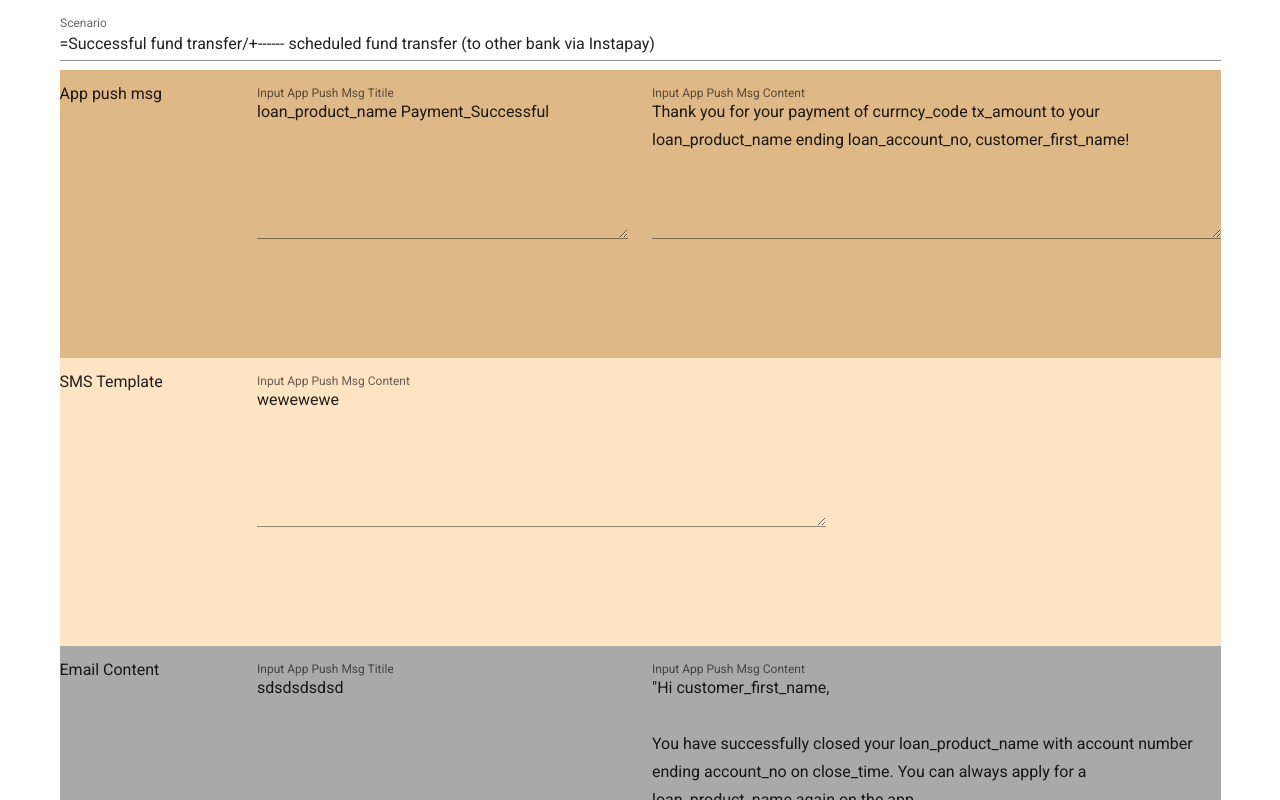
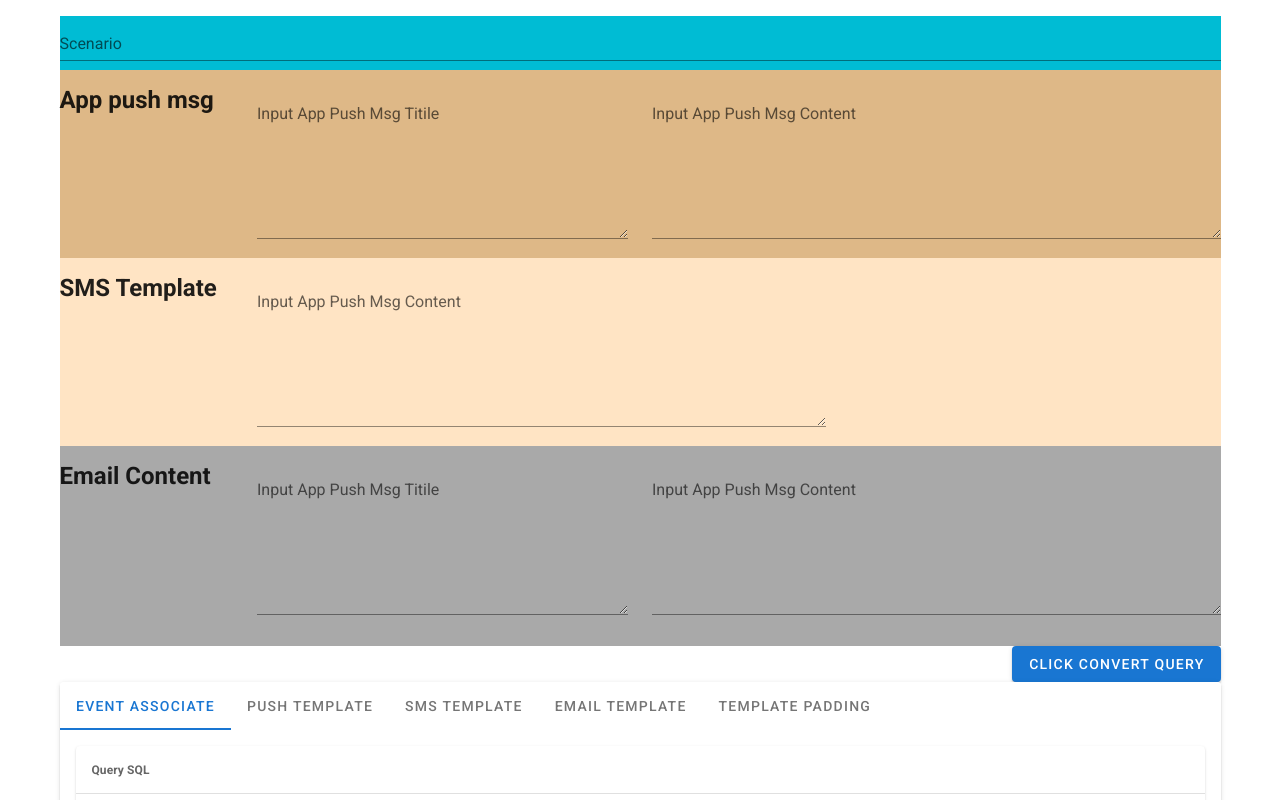
Before and after one commit to Thap1/Convert-Data, a Vue app: page / in a window 1280 px wide. Shown: the top 800 px of the page. Built offline with nearby package versions, Linux system fonts and the light colour scheme.

Commit message:
update query email

```diff
--- a/src/components/template/InputPushTemplate.vue
+++ b/src/components/template/InputPushTemplate.vue
@@ -1,21 +1,21 @@
 <template>
   <v-container>
-    <v-text-field v-model="scenario" label="Scenario"></v-text-field>
+    <div class="input-scenario"><v-text-field v-model="scenario" color="orange orange-darken-4" label="Scenario"></v-text-field></div>
     <div class="main-push">
       <v-row>
         <v-col cols="12" md="2">
-          <div class="">App push msg</div>
+          <h2>App push msg</h2>
         </v-col>
         <v-col cols="12" md="4">
           <v-textarea
-            color="orange orange-darken-4"
+            color=""
             label="Input App Push Msg Titile"
             v-model="pushTitle"
           ></v-textarea
         ></v-col>
         <v-col cols="12" md="6">
           <v-textarea
-            color="orange orange-darken-4"
+            color=""
             label="Input App Push Msg Content"
             v-model="pushContent"
           ></v-textarea
@@ -26,12 +26,12 @@
     <div class="main-sms">
       <v-row>
         <v-col cols="12" md="2">
-          <div class="">SMS Template</div>
+          <h2>SMS Template</h2>
         </v-col>
 
         <v-col cols="12" md="6">
           <v-textarea
-            color="orange orange-darken-4"
+            color=""
             label="Input App Push Msg Content"
             v-model="smsContent"
           ></v-textarea
@@ -41,19 +41,19 @@
     <div class="main-email">
       <v-row>
         <v-col cols="12" md="2">
-          <div class="">Email Content</div>
+          <h2>Email Content</h2>
         </v-col>
 
         <v-col cols="12" md="4">
           <v-textarea
-            color="orange orange-darken-4"
+            color=""
             label="Input App Push Msg Titile"
             v-model="emailTitle"
           ></v-textarea
         ></v-col>
         <v-col cols="12" md="">
           <v-textarea
-            color="orange orange-darken-4"
+            color=""
             label="Input App Push Msg Content"
             v-model="emailContent"
           ></v-textarea
@@ -160,47 +160,18 @@ export default {
           value: "name",
         },
       ],
-      desserts: [
-        {
-          name: "Frozen Yogurt",
-        },
-        {
-          name: "Ice cream sandwich",
-        },
-      ],
-      scenario:
-        "=Successful fund transfer/+------ scheduled fund transfer (to other bank via Instapay)",
-      pushTitle: "loan_product_name Payment_Successful",
-      pushContent:
-        "Thank you for your payment of currncy_code tx_amount to your loan_product_name ending loan_account_no, customer_first_name!",
-      smsContent: "wewewewe",
-      emailTitle: "sdsdsdsdsd",
-      emailContent: `"Hi customer_first_name,
-
-You have successfully closed your loan_product_name with account number ending account_no on close_time. You can always apply for a loan_product_name again on the app.
-
-Thank you for banking with us!
-CIMB Bank Philippines
-CIMB: Seize Life’s Moments
-www.cimbbank.com.ph
-
-
-Got questions?
-
-Speak with our Customer Care Team available from 6am to 10pm.
-Just dial #2462 on your phone! Local calls are toll-free for Globe, Smart and PLDT subscribers nationwide.
-
-If you’re currently not in the Philippines, please call +632 8 924 2462 (924-CIMB).
-
-CIMB Bank Philippines Inc. is regulated by the Bangko Sentral ng Pilipinas."
-`,
+      scenario: "",
+      pushTitle: "",
+      pushContent: "",
+      smsContent: "",
+      emailTitle: "",
+      emailContent: "",
       dataQueryAssociate: [],
       dataQueryPush: [],
       dataQueryEmail: [],
       dataQuerySms: [],
       dataQueryPaddingTemplate: [],
       dataParamPush: [],
-      // dataPadingTemplate: [],
     };
   },
   methods: {
@@ -310,7 +281,7 @@ CIMB Bank Philippines Inc. is regulated by the Bangko Sentral ng Pilipinas."
       for (let i = 0; i < pushParam.length; i++) {
         const element = pushParam[i];
         let query = [
-          `INSERT INTO template_data_padding(ID, EVENT, TEST_TEMPLATE_ID, PRD_TEMPLATE_ID, PADDING_ORDER, SOURCE_KEY, TAGET_KEY, CREATE_DATE, UPDATE_DATE, CREATE_BY, UPDATE_BY) VALUES ('push_${id}_${element}', '${element}', 'pus_${element}', 'push_${element}', ${i +
+          `INSERT INTO template_data_padding(ID, EVENT, TEST_TEMPLATE_ID, PRD_TEMPLATE_ID, PADDING_ORDER, SOURCE_KEY, TAGET_KEY, CREATE_DATE, UPDATE_DATE, CREATE_BY, UPDATE_BY) VALUES ('push_${id}_${element}', '${id}', 'push_${id}', 'push_${id}', ${i +
             1}, '${element}', '${element}', NULL, NULL, NULL, NULL);`,
         ];
         queryData.push(query);
@@ -322,7 +293,7 @@ CIMB Bank Philippines Inc. is regulated by the Bangko Sentral ng Pilipinas."
       for (let i = 0; i < smsParam.length; i++) {
         const element = smsParam[i];
         let query = [
-          `INSERT INTO template_data_padding(ID, EVENT, TEST_TEMPLATE_ID, PRD_TEMPLATE_ID, PADDING_ORDER, SOURCE_KEY, TAGET_KEY, CREATE_DATE, UPDATE_DATE, CREATE_BY, UPDATE_BY) VALUES ('sms_${id}', '${element}', 'sms_${element}', 'sms_${element}', ${i +
+          `INSERT INTO template_data_padding(ID, EVENT, TEST_TEMPLATE_ID, PRD_TEMPLATE_ID, PADDING_ORDER, SOURCE_KEY, TAGET_KEY, CREATE_DATE, UPDATE_DATE, CREATE_BY, UPDATE_BY) VALUES ('sms_${id}_${element}', '${id}', 'sms_${id}', 'sms_${id}', ${i +
             1}, '${element}', '${element}', NULL, NULL, NULL, NULL);`,
         ];
         queryData.push(query);
@@ -334,7 +305,7 @@ CIMB Bank Philippines Inc. is regulated by the Bangko Sentral ng Pilipinas."
       for (let i = 0; i < emailParam.length; i++) {
         const element = emailParam[i];
         let query = [
-          `INSERT INTO template_data_padding(ID, EVENT, TEST_TEMPLATE_ID, PRD_TEMPLATE_ID, PADDING_ORDER, SOURCE_KEY, TAGET_KEY, CREATE_DATE, UPDATE_DATE, CREATE_BY, UPDATE_BY) VALUES ('email_${id}', '${element}', 'email_${element}', 'email_${element}', ${i +
+          `INSERT INTO template_data_padding(ID, EVENT, TEST_TEMPLATE_ID, PRD_TEMPLATE_ID, PADDING_ORDER, SOURCE_KEY, TAGET_KEY, CREATE_DATE, UPDATE_DATE, CREATE_BY, UPDATE_BY) VALUES ('email_${id}_${element}', '${id}', 'email_${id}', 'email_${id}', ${i +
             1}, '${element}', '${element}', NULL, NULL, NULL, NULL);`,
         ];
         queryData.push(query);
@@ -412,15 +383,18 @@ CIMB Bank Philippines Inc. is regulated by the Bangko Sentral ng Pilipinas."
 </script>
 <style scoped>
 .main-push {
-  height: 300px;
+  height: 200px;
   background-color: burlywood;
 }
 .main-sms {
-  height: 300px;
+  height: 200px;
   background-color: bisque;
 }
 .main-email {
-  height: 300px;
+  height: 200px;
   background-color: darkgray;
 }
+.input-scenario{
+  background-color: #00bcd4;
+}
 </style>
```
